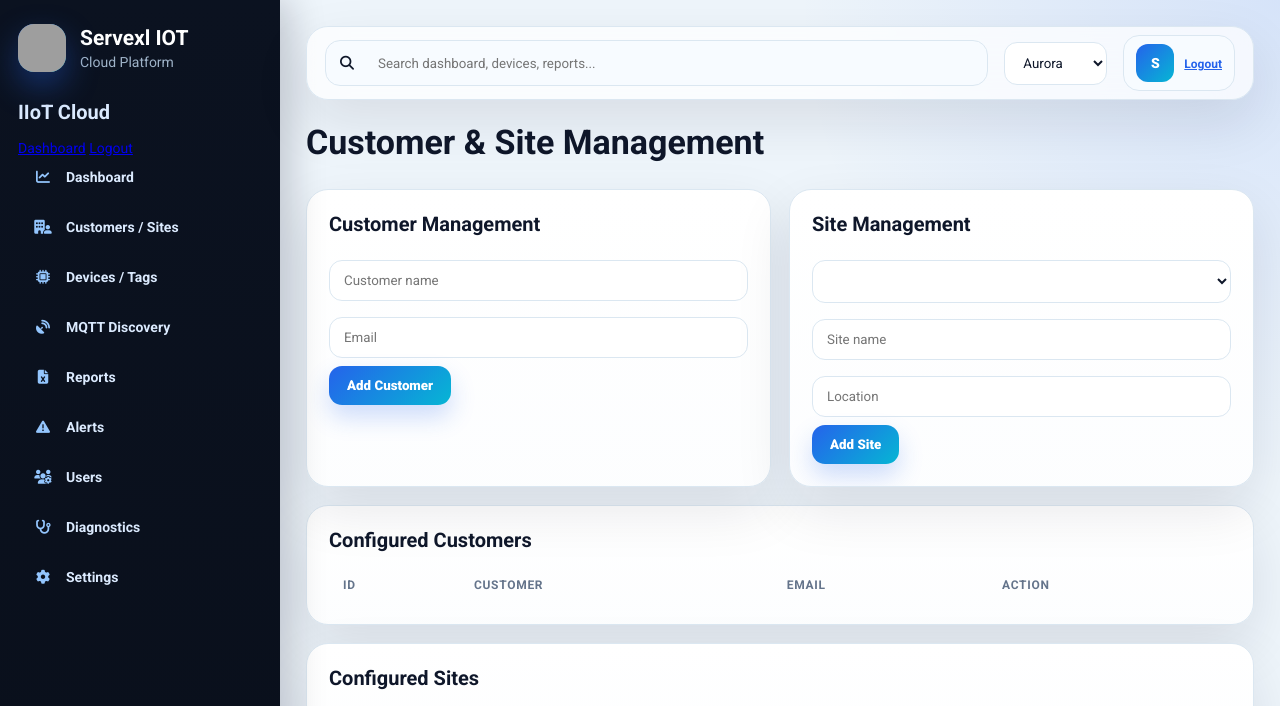
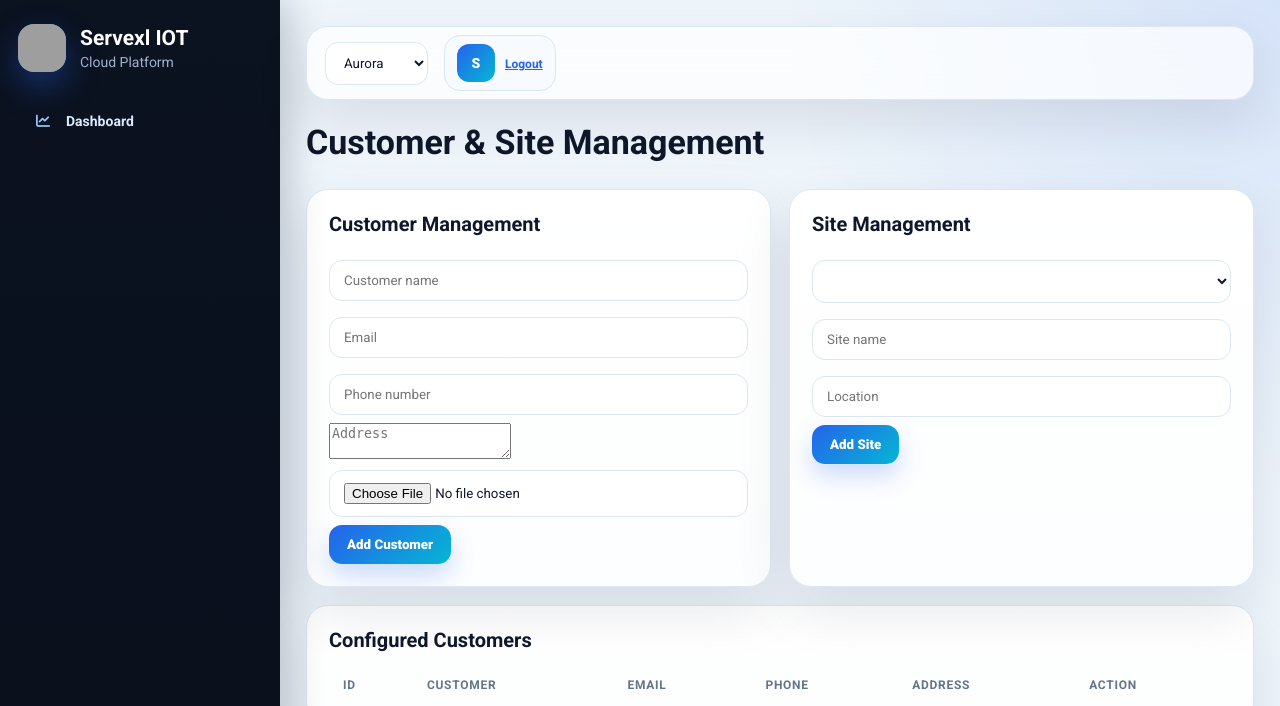
Before and after one commit to mkrishna9394-lab/ServexlIOT, a FastAPI app: page /customers in a window 1280 px wide. Shown: the top 706 px of the page. Run offline with FastAPI, Linux system fonts and the light colour scheme; lists and menus that the app fills with data are empty; grey boxes are pictures that could not be loaded.

Commit message:
adding user based login

```diff
--- a/app/templates/base.html
+++ b/app/templates/base.html
@@ -23,49 +23,32 @@
         </div>
 
 {% set role = user.role.name if user and user.role else '' %}
+<nav class="nav-menu">
 
-<aside>
-    <h2>IIoT Cloud</h2>
-
-    <a href="/dashboard">Dashboard</a>
+    <a href="/dashboard"><i class="fa-solid fa-chart-line"></i><span>Dashboard</span></a>
 
     {% if role == 'super_admin' %}
-        <a href="/customers">Customers/Sites</a>
-        <a href="/devices">Devices/Tags</a>
-        <a href="/reports">Reports</a>
-        <a href="/alerts">Alerts</a>
-        <a href="/users">Users</a>
-        <a href="/diagnostics">Diagnostics</a>
-        <a href="/settings">Settings</a>
-		<a href="/event-logs">Event Log</a>
-    {% elif role == 'admin' %}
-        <a href="/devices">Devices/Tags</a>
-        <a href="/reports">Reports</a>
-        <a href="/alerts">Alerts</a>
-        <a href="/diagnostics">Diagnostics</a>
-		<a href="/event-logs">Event Log</a>
-    {% elif role == 'operator' %}
-        <a href="/reports">Reports</a>
-        <a href="/alerts">Alerts</a>
-    {% elif role == 'viewer' %}
-        <a href="/reports">Reports</a>
-    {% endif %}
-
-    <a href="/logout">Logout</a>
-</aside>
-
-        <nav class="nav-menu">
-            <a href="/dashboard"><i class="fa-solid fa-chart-line"></i><span>Dashboard</span></a>
         <a href="/customers"><i class="fa-solid fa-building-user"></i><span>Customers / Sites</span></a>
         <a href="/devices"><i class="fa-solid fa-microchip"></i><span>Devices / Tags</span></a>
-            <a href="/mqtt-discovery"><i class="fa-solid fa-satellite-dish"></i><span>MQTT Discovery</span></a>
+		<!-- <a href="/mqtt-discovery"><i class="fa-solid fa-satellite-dish"></i><span>MQTT Discovery</span></a> -->
         <a href="/reports"><i class="fa-solid fa-file-excel"></i><span>Reports</span></a>
         <a href="/alerts"><i class="fa-solid fa-triangle-exclamation"></i><span>Alerts</span></a>
         <a href="/users"><i class="fa-solid fa-users-gear"></i><span>Users</span></a>
         <a href="/diagnostics"><i class="fa-solid fa-stethoscope"></i><span>Diagnostics</span></a>
         <a href="/settings"><i class="fa-solid fa-gear"></i><span>Settings</span></a>
-        </nav>
-
+		<a href="/event-logs">Event Log</a>
+    {% elif role == 'admin' %}
+        <!-- <a href="/devices"><i class="fa-solid fa-microchip"></i><span>Devices / Tags</span></a> -->
+        <a href="/reports"><i class="fa-solid fa-file-excel"></i><span>Reports</span></a>
+        <a href="/alerts"><i class="fa-solid fa-triangle-exclamation"></i><span>Alerts</span></a>
+        <a href="/diagnostics"><i class="fa-solid fa-stethoscope"></i><span>Diagnostics</span></a>
+		<a href="/event-logs">Event Log</a>
+    {% elif role == 'operator' %}
+        <a href="/reports"><i class="fa-solid fa-file-excel"></i><span>Reports</span></a>
+        <a href="/alerts"><i class="fa-solid fa-triangle-exclamation"></i><span>Alerts</span></a>
+    {% elif role == 'viewer' %}
+        <a href="/reports"><i class="fa-solid fa-file-excel"></i><span>Reports</span></a>
+    {% endif %}
 
         <div class="sidebar-footer">
             <div class="live-dot"><span></span> Live monitoring</div>
@@ -74,10 +57,10 @@
 
     <main class="main-content">
         <header class="topbar">
-            <div class="search-box">
+            <!-- <div class="search-box">
                 <i class="fa-solid fa-magnifying-glass"></i>
                 <input type="search" placeholder="Search dashboard, devices, reports...">
-            </div>
+            </div> -->
             <select id="themeSelect" class="theme-select" title="Change theme">
                 <option value="aurora">Aurora</option>
                 <option value="ocean">Ocean</option>
@@ -88,7 +71,16 @@
                 <option value="graphite">Graphite</option>
             </select>
             <div class="user-chip">
+				{% if user and user.customer and user.customer.logo_path %}
+					<img
+						src="{{ user.customer.logo_path }}"
+						alt="Customer Logo"
+						style="width:46px;height:46px;border-radius:14px;object-fit:cover;"
+					>
+				{% else %}
 					<span>{{ (user.name[0] if user and user.name else 'S') }}</span>
+				{% endif %}
+
 				<div>
 					<b>{{ user.name if user else 'System' }}</b>
 					<a href="/logout">Logout</a>
--- a/app/templates/customers.html
+++ b/app/templates/customers.html
@@ -6,7 +6,7 @@
 
 <div class="two">
 
-    <form class="panel" method="post" action="/customers/add" id="customerForm">
+    <form class="panel" method="post" action="/customers/add" id="customerForm" enctype="multipart/form-data">
         <h2>Customer Management</h2>
 
         <input type="hidden" name="customer_id" id="customer_id">
@@ -14,6 +14,12 @@
         <input name="name" id="customer_name" placeholder="Customer name">
 
         <input name="contact_email" id="customer_email" placeholder="Email">
+
+		<input name="phone" id="customer_phone" placeholder="Phone number">
+
+		<textarea name="address" id="customer_address" placeholder="Address"></textarea>
+
+		<input type="file" name="logo" id="customer_logo" accept="image/*">
 
         <button id="customerBtn">Add Customer</button>
     </form>
@@ -44,16 +50,22 @@
     <table>
         <tr>
             <th>ID</th>
-            <th>Customer</th>
-            <th>Email</th>
-            <th>Action</th>
+			<th>Customer</th>
+			<th>Email</th>
+			<th>Phone</th>
+			<th>Address</th>
+			<th>Action</th>
         </tr>
 
         {% for c in customers %}
         <tr>
+
+			</td>
             <td>{{c.id}}</td>
             <td>{{c.name}}</td>
-            <td>{{c.contact_email}}</td>
+			<td>{{c.contact_email}}</td>
+			<td>{{c.phone or ''}}</td>
+			<td>{{c.address or ''}}</td>
             <td>
                 <div class="action-buttons">
 
@@ -62,8 +74,10 @@
                         class="btn-edit"
                         onclick="editCustomer(
                             '{{c.id}}',
-                            `{{c.name}}`,
-                            `{{c.contact_email}}`
+							`{{c.name}}`,
+							`{{c.contact_email}}`,
+							`{{c.phone or ""}}`,
+							`{{c.address or ""}}`
                         )">
                         Edit
                     </button>
@@ -138,18 +152,17 @@
 </div>
 
 <script>
-function editCustomer(id, name, email) {
+function editCustomer(id, name, email, phone, address) {
     document.getElementById('customer_id').value = id;
     document.getElementById('customer_name').value = name;
     document.getElementById('customer_email').value = email;
+    document.getElementById('customer_phone').value = phone;
+    document.getElementById('customer_address').value = address;
 
     document.getElementById('customerForm').action = '/customers/update';
     document.getElementById('customerBtn').innerText = 'Update Customer';
 
-    window.scrollTo({
-        top: 0,
-        behavior: 'smooth'
-    });
+    window.scrollTo({ top: 0, behavior: 'smooth' });
 }
 
 function editSite(id, customerId, name, location) {
```
Also changed, not shown: app/models/customer.py (+12 -2 lines), app/routers/alerts.py (+9 -8 lines), app/routers/customers.py (+42 -4 lines), app/routers/dashboard.py (+12 -1 lines), app/routers/diagnostics.py (+6 -1 lines), app/templates/dashboard.html (+18 -10 lines), app/templates/users.html (+25 -6 lines). Lines whose indentation alone changed are shown as unchanged.
